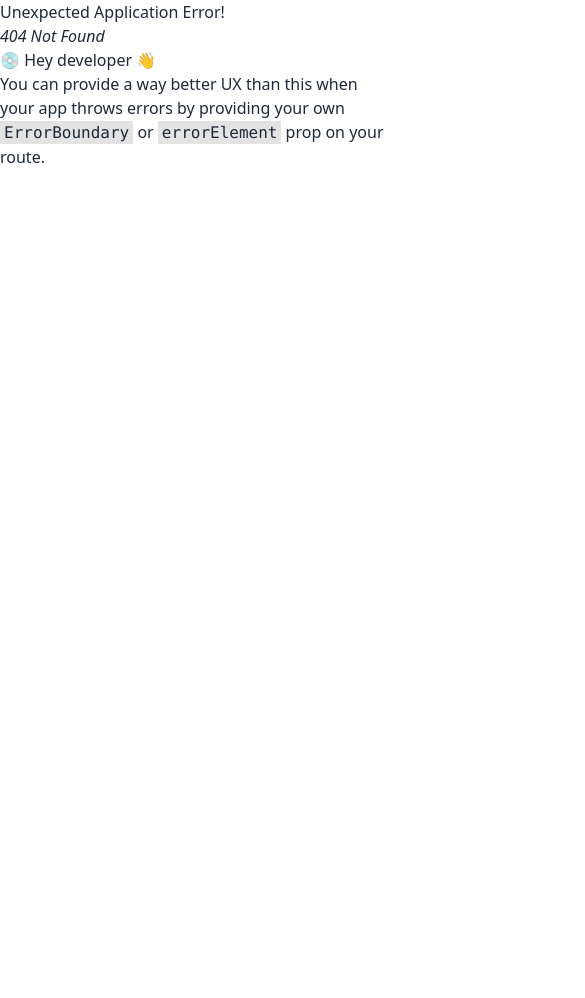
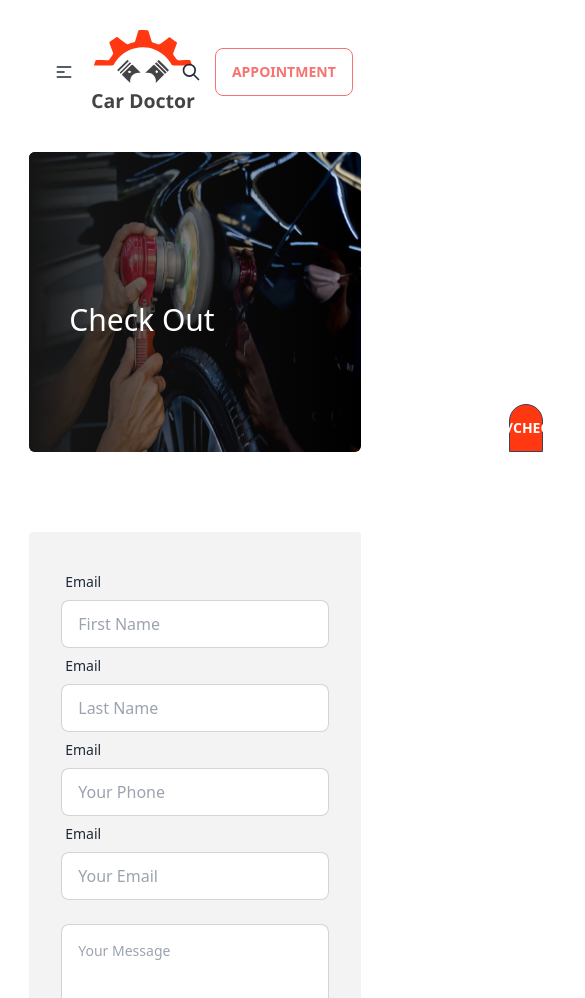
Before and after one commit to Jahidmorol/car-doctor-client, a React (Vite) app: page /checkout in a window 390 px wide. Before the commit this address had no page. Shown: the top 998 px of the page, 585 px wide, since content can reach past the window. Before the commit the page ends 844 px from the top, so only its background shows below. Built offline with nearby package versions, Linux system fonts and the light colour scheme; no server answers.

Commit message:
added checkout section with responsive design

```diff
--- a/package.json
+++ b/package.json
@@ -11,6 +11,7 @@
   },
   "dependencies": {
     "daisyui": "^2.51.6",
+    "firebase": "^9.21.0",
     "localforage": "^1.10.0",
     "match-sorter": "^6.3.1",
     "react": "^18.2.0",
--- a/public/services.json
+++ b/public/services.json
@@ -1,6 +1,5 @@
 [
     {
-        "_id": "635a0c0b64a6d231228942ae",
         "service_id": "04",
         "title": "Engine Oil Change",
         "img": "https://i.ibb.co/T2cpBd5/888.jpg",
@@ -26,7 +25,6 @@
         ]
     },
     {
-        "_id": "635a0c0b64a6d231228942af",
         "service_id": "05",
         "title": "Battery Charge",
         "img": "https://i.ibb.co/ydCbDN3/5555.jpg",
@@ -52,7 +50,6 @@
         ]
     },
     {
-        "_id": "635b591a1dafe382a9da8c96",
         "service_id": "01",
         "title": "Full car Repair",
         "img": "https://i.ibb.co/R6Z2nFM/55.jpg",
@@ -78,7 +75,6 @@
         ]
     },
     {
-        "_id": "635b5afc1dafe382a9da8c98",
         "service_id": "02",
         "title": "Engine Repair",
         "img": "https://i.ibb.co/5MvmD2g/88.jpg",
@@ -104,7 +100,6 @@
         ]
     },
     {
-        "_id": "635b5b691dafe382a9da8c99",
         "service_id": "03",
         "title": "Automatic Services",
         "img": "https://i.ibb.co/wh7t3N3/555.jpg",
@@ -130,7 +125,6 @@
         ]
     },
     {
-        "_id": "635b5ba51dafe382a9da8c9a",
         "service_id": "06",
         "title": "Electrical System",
         "img": "https://i.ibb.co/KzCG8qr/8888.jpg",
--- /dev/null
+++ b/src/firebase/firebase.config.js
@@ -0,0 +1,18 @@
+// Import the functions you need from the SDKs you need
+import { initializeApp } from "firebase/app";
+// TODO: Add SDKs for Firebase products that you want to use
+// https://firebase.google.com/docs/web/setup#available-libraries
+
+// Your web app's Firebase configuration
+const firebaseConfig = {
+  apiKey:import.meta.env.VITE_apiKey,
+  authDomain:import.meta.env.VITE_authDomain,
+  projectId:import.meta.env.VITE_projectId,
+  storageBucket:import.meta.env.VITE_storageBucket,
+  messagingSenderId:import.meta.env.VITE_messagingSenderId,
+  appId:import.meta.env.VITE_appId,
+};
+
+// Initialize Firebase
+const app = initializeApp(firebaseConfig);
+export default app;
--- a/src/main.jsx
+++ b/src/main.jsx
@@ -5,9 +5,12 @@ import {
   RouterProvider,
 } from "react-router-dom";
 import router from './routes/Rauter.jsx';
+import AuthProvider from './providers/AuthProvider';
 
 
 
 ReactDOM.createRoot(document.getElementById('root')).render(
-  <RouterProvider router={router} />
+  <AuthProvider>
+    <RouterProvider router={router} />
+  </AuthProvider>
 )
--- /dev/null
+++ b/src/pages/checkOut/CheckOut.jsx
@@ -0,0 +1,87 @@
+import React from "react";
+import img from "../../assets/images/banner/3.jpg";
+
+const CheckOut = () => {
+  return (
+    <div>
+      <div className="relative h-[300px] rounded-md my-10">
+        <img src={img} alt="photo" className="h-[300px] w-full rounded-md" />
+        <div className="absolute top-0 w-full bg-gradient-to-r rounded-md from-[#151515] to-[21, 21, 21, 0] h-full">
+          <h2 className="absolute top-1/2 left-10 text-3xl text-white">
+            Check Out
+          </h2>
+          <button className="absolute bottom-0 rounded-b-none rounded-t-full inset-x-[30rem]  btn text-white bg-[#FF3811]">
+            Home/Checkout
+          </button>
+        </div>
+      </div>
+      {/* ------------------------------------ */}
+
+      <div className="card-body bg-[#F3F3F3] rounded mt-20 mb-10">
+        <form>
+          <div className="md:flex gap-5">
+            <div className="form-control md:w-1/2">
+              <label className="label">
+                <span className="label-text">Email</span>
+              </label>
+              <input
+                type="text"
+                placeholder="First Name"
+                name="firstName"
+                className="input input-bordered"
+              />
+            </div>
+            <div className="form-control md:w-1/2">
+              <label className="label">
+                <span className="label-text">Email</span>
+              </label>
+              <input
+                type="text"
+                placeholder="Last Name"
+                name="lastName"
+                className="input input-bordered"
+              />
+            </div>
+          </div>
+          <div className="md:flex gap-5">
+            <div className="form-control md:w-1/2">
+              <label className="label">
+                <span className="label-text">Email</span>
+              </label>
+              <input
+                type="text"
+                placeholder="Your Phone"
+                name="phone"
+                className="input input-bordered"
+              />
+            </div>
+            <div className="form-control md:w-1/2">
+              <label className="label">
+                <span className="label-text">Email</span>
+              </label>
+              <input
+                type="text"
+                placeholder="Your Email"
+                name="email"
+                className="input input-bordered"
+              />
+            </div>
+          </div>
+          <textarea
+            placeholder="Your Message"
+            className="textarea textarea-bordered textarea-md w-full mt-6 h-[12rem]"
+          ></textarea>
+          <div className="form-control mt-6">
+            <input
+              type="submit"
+              value="Order Confirm"
+              className="btn bg-[#FF3811]"
+            />
+          </div>
+        </form>
+      </div>
+    </div>
+  );
+};
+
+export default CheckOut;
--- a/src/pages/home/home/service/Service.jsx
+++ b/src/pages/home/home/service/Service.jsx
@@ -6,7 +6,7 @@ import ServiceCard from './ServiceCard';
 const Service = () => {
     const [services, setServices] = useState([])
     useEffect(() => {
-        fetch('/services.json')
+        fetch('http://localhost:5000/services')
         .then(res => res.json())
         .then(data => {
             // console.log(data);
--- a/src/pages/home/home/service/ServiceCard.jsx
+++ b/src/pages/home/home/service/ServiceCard.jsx
@@ -1,7 +1,7 @@
 import React from "react";
 
 const ServiceCard = ({ service }) => {
-  console.log(service);
+  // console.log(service);
   const { img, title, price } = service;
   return (
     <div className="card md:w-96 bg-base-100 shadow-xl">
--- a/src/pages/login/SignIn.jsx
+++ b/src/pages/login/SignIn.jsx
@@ -1,17 +1,30 @@
 import React from "react";
+import { useContext } from "react";
 import { Link } from "react-router-dom";
 import signin from "../../assets/images/login/login.svg";
+import { AuthContext } from "../../providers/AuthProvider";
 
 const SignIn = () => {
+
+    const {logIn} = useContext(AuthContext);
 
     const handleSubmit = event => {
         event.preventDefault()
 
         const form = event.target;
-        const name = form.name.value;
         const email = form.email.value;
         const password = form.password.value;
-        console.log(name, email, password);
+        console.log(email, password);
+
+        logIn(email, password)
+        .then((result) => {
+            const logedUser = result.user;
+            console.log(logedUser);
+        })
+        .catch((error) => {
+            const errorMessage = error.message
+            console.error(errorMessage);
+        })
 
     }
 
@@ -26,17 +39,6 @@ const SignIn = () => {
           <div className="card-body">
             <h1 className="text-3xl font-bold text-center">Login now!</h1>
             <form onSubmit={handleSubmit}>
-              <div className="form-control">
-                <label className="label">
-                  <span className="label-text">Name</span>
-                </label>
-                <input
-                  type="text"
-                  name="name"
-                  placeholder="name"
-                  className="input input-bordered"
-                />
-              </div>
               <div className="form-control">
                 <label className="label">
                   <span className="label-text">Email</span>
--- a/src/pages/login/SignUp.jsx
+++ b/src/pages/login/SignUp.jsx
@@ -1,19 +1,29 @@
 import React from "react";
+import { useState } from "react";
+import { useContext } from "react";
 import { Link } from "react-router-dom";
-import login from '../../assets/images/login/login.svg'
+import login from "../../assets/images/login/login.svg";
+import { AuthContext } from "../../providers/AuthProvider";
 
 const SignUp = () => {
+  const { createUser } = useContext(AuthContext);
+  const [user, setUser] = useState(null)
 
-    const handleSubmit = event => {
-        event.preventDefault()
+  const handleSubmit = (event) => {
+    event.preventDefault();
 
-        const form = event.target;
-        const email = form.email.value;
-        const password = form.password.value;
-        console.log(email, password);
+    const form = event.target;
+    const name = form.name.value;
+    const email = form.email.value;
+    const password = form.password.value;
+    console.log(name, email, password);
 
-    }
-
+    createUser(email,password)
+    .then((result) => {
+        console.log(result.user);
+    })
+    .catch((error) => console.error(error))
+  };
 
   return (
     <div className="hero min-h-[32rem] rounded mt-10 bg-base-200">
@@ -25,6 +35,17 @@ const SignUp = () => {
           <div className="card-body">
             <h1 className="text-3xl font-bold text-center">Sign Up!</h1>
             <form onSubmit={handleSubmit}>
+              <div className="form-control">
+                <label className="label">
+                  <span className="label-text">Name</span>
+                </label>
+                <input
+                  type="text"
+                  name="name"
+                  placeholder="name"
+                  className="input input-bordered"
+                />
+              </div>
               <div className="form-control">
                 <label className="label">
                   <span className="label-text">Email</span>
--- /dev/null
+++ b/src/providers/AuthProvider.jsx
@@ -0,0 +1,54 @@
+// import React, { useEffect,} from "react";
+import { createContext, useEffect } from "react";
+import {
+  createUserWithEmailAndPassword,
+  getAuth,
+  onAuthStateChanged,
+  signInWithEmailAndPassword,
+} from "firebase/auth";
+import app from "../firebase/firebase.config";
+import { useState } from 'react'
+
+export const AuthContext = createContext(null);
+const auth = getAuth(app);
+
+
+const AuthProvider = ({ children }) => {
+    const [users, setUsers] = useState([])
+const [loading, setLoading] = useState(true);
+
+
+const createUser = (email, password) => {
+  setLoading(true);
+  return createUserWithEmailAndPassword(auth, email, password);
+};
+
+const logIn = (email, password) => {
+  setLoading(true);
+  return signInWithEmailAndPassword(auth, email, password);
+};
+
+useEffect(() => {
+  const unsubscribe = onAuthStateChanged(auth, currentUser => {
+    setUsers(currentUser);
+    console.log('currentUser :',currentUser);
+    setLoading(false);
+  });
+
+  return () => {
+    return unsubscribe();
+  }
+}, []);
+
+const authInfo = {
+  users,
+  createUser,
+  logIn,
+  loading,
+};
+  return (
+    <AuthContext.Provider value={authInfo}>{children}</AuthContext.Provider>
+  );
+};
+
+export default AuthProvider;
--- a/src/routes/Rauter.jsx
+++ b/src/routes/Rauter.jsx
@@ -2,6 +2,7 @@
 import { createBrowserRouter } from "react-router-dom";
 import Login from "../layouts/Login";
 import Main from "../layouts/Main";
+import CheckOut from "../pages/checkOut/CheckOut";
 import Home from "../pages/home/home/Home";
 import SignIn from "../pages/login/SignIn";
 import SignUp from "../pages/login/SignUp";
@@ -14,6 +15,10 @@ const router = createBrowserRouter([
       {
         path: "/",
         element: <Home></Home>,
+      },
+      {
+        path: "/checkout",
+        element: <CheckOut></CheckOut>,
       },
     ],
   },
```
Also changed, not shown: 1 other file (tests, documents, lock files or other folders).
